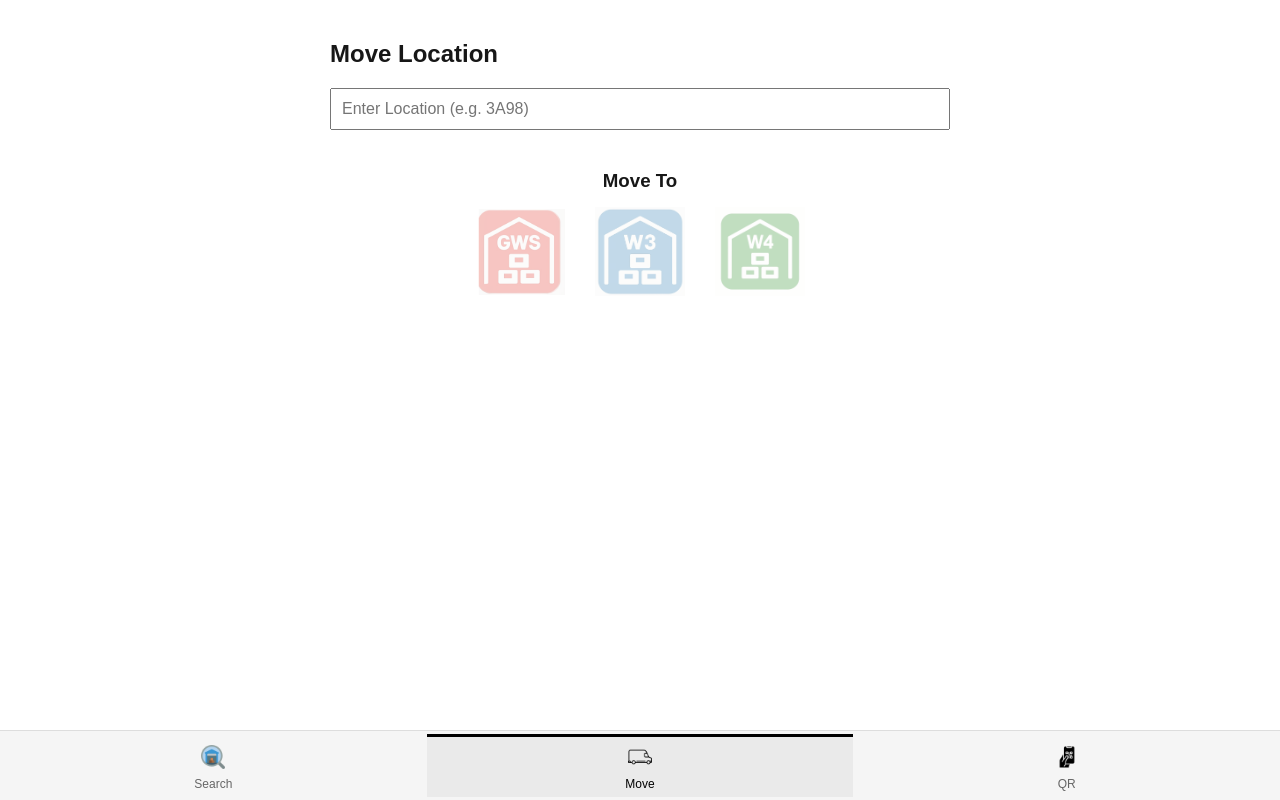
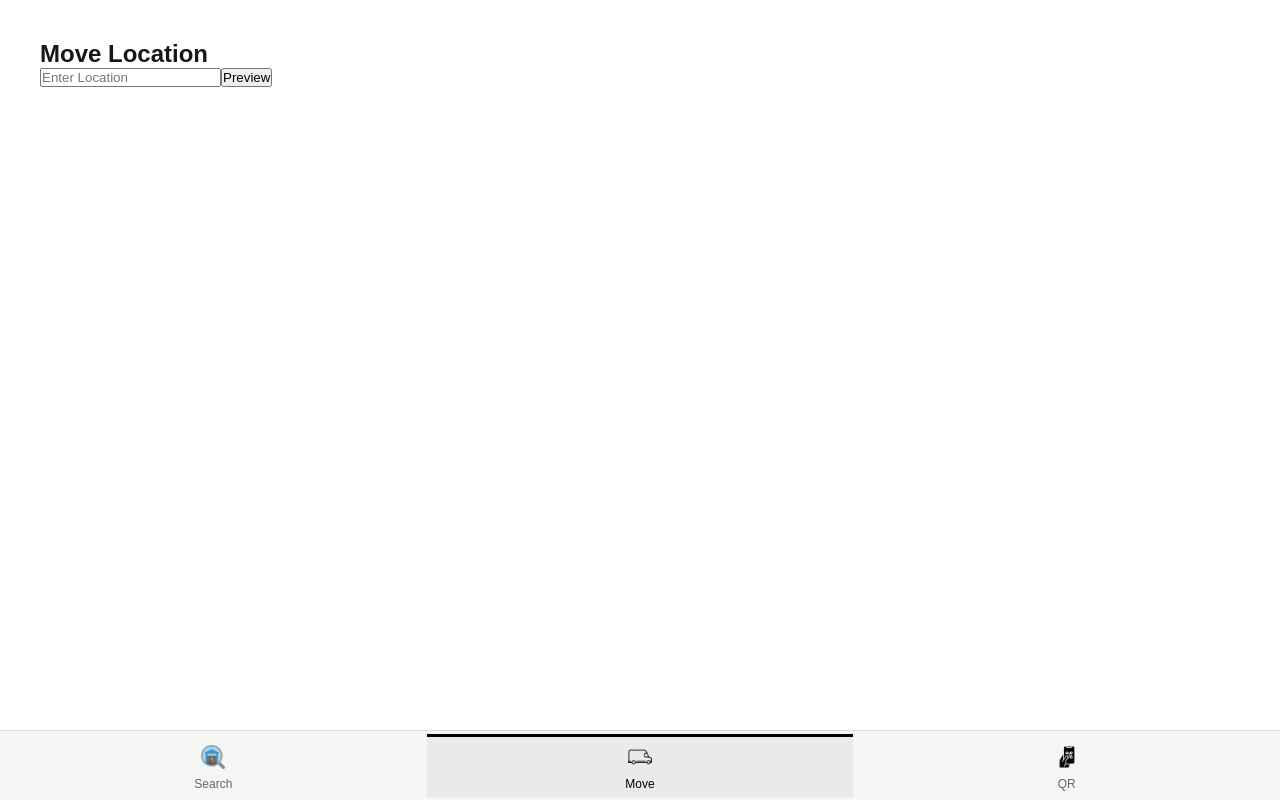
Before and after one commit to gwsstores-ops/stock-web, a Next.js app: page /move in a window 1280 px wide. Built offline with nearby package versions, Linux system fonts and the light colour scheme.

Commit message:
Fix useSearchParams by moving to client component

```diff
--- /dev/null
+++ b/src/app/move/MoveClient.tsx
@@ -0,0 +1,60 @@
+"use client";
+
+import { useState, useEffect } from "react";
+import { useSearchParams } from "next/navigation";
+
+type Row = {
+  id: number;
+  location: string;
+  item: string;
+  size: string;
+  qty: number;
+};
+
+export default function MoveClient() {
+  const [location, setLocation] = useState("");
+  const [previewRows, setPreviewRows] = useState<Row[]>([]);
+  const [suggestions, setSuggestions] = useState<string[]>([]);
+  const [loading, setLoading] = useState(false);
+
+  const searchParams = useSearchParams();
+
+  const handlePreview = async (loc?: string) => {
+    const target = loc || location;
+    if (!target) return;
+
+    const res = await fetch(`/api/preview?location=${target}`);
+    const data = await res.json();
+    setPreviewRows(data.rows || []);
+  };
+
+  useEffect(() => {
+    const scannedLocation = searchParams.get("location");
+
+    if (scannedLocation) {
+      const upper = scannedLocation.toUpperCase();
+      setLocation(upper);
+      handlePreview(upper);
+    }
+  }, [searchParams]);
+
+  return (
+    <div style={{ padding: 40 }}>
+      <h2>Move Location</h2>
+      <input
+        value={location}
+        onChange={(e) => setLocation(e.target.value.toUpperCase())}
+        placeholder="Enter Location"
+      />
+      <button onClick={() => handlePreview()}>
+        Preview
+      </button>
+
+      {previewRows.map((row) => (
+        <div key={row.id}>
+          {row.location} — {row.item} {row.size} — QTY {row.qty}
+        </div>
+      ))}
+    </div>
+  );
+}
--- a/src/app/move/page.tsx
+++ b/src/app/move/page.tsx
@@ -1,194 +1,5 @@
-"use client";
-export const dynamic = "force-dynamic";
-import { useState } from "react";
-import { useSearchParams } from "next/navigation";
-import { useEffect } from "react";
-
-type Row = {
-  id: number;
-  location: string;
-  item: string;
-  size: string;
-  qty: number;
-};
+import MoveClient from "./MoveClient";
 
 export default function Page() {
-  const [location, setLocation] = useState("");
-  const [previewRows, setPreviewRows] = useState<Row[]>([]);
-  const [suggestions, setSuggestions] = useState<string[]>([]);
-  const [loading, setLoading] = useState(false);
-const searchParams = useSearchParams();
-
-useEffect(() => {
-  const scannedLocation = searchParams.get("location");
-
-  if (scannedLocation) {
-    const upper = scannedLocation.toUpperCase();
-    setLocation(upper);
-    handlePreview(upper);
-  }
-}, [searchParams]);
-
-  const handlePreview = async (loc?: string) => {
-    const target = loc || location;
-    if (!target) return;
-
-    const res = await fetch(`/api/preview?location=${target}`);
-    const data = await res.json();
-    setPreviewRows(data.rows || []);
-  };
-
-  const handleMove = async (targetArea: string) => {
-    if (!previewRows.length) return;
-
-    const confirmMove = confirm(
-      `Move ${previewRows.length} row(s) to ${targetArea}?`
-    );
-
-    if (!confirmMove) return;
-
-    setLoading(true);
-
-    await fetch("/api/move", {
-      method: "POST",
-      headers: { "Content-Type": "application/json" },
-      body: JSON.stringify({
-        location,
-        target: targetArea
-      })
-    });
-
-    alert("Move complete");
-
-    await handlePreview(location);
-    setLoading(false);
-  };
-
-  const handleLocationChange = async (value: string) => {
-    const upper = value.toUpperCase();
-    setLocation(upper);
-
-    if (upper.length >= 2) {
-      const res = await fetch(`/api/preview?location=${upper}`);
-      const data = await res.json();
-
-      const rows: Row[] = data.rows || [];
-
-const uniqueLocations = Array.from(
-  new Set(rows.map((r) => r.location))
-);
-
-      setSuggestions(uniqueLocations);
-    } else {
-      setSuggestions([]);
-    }
-  };
-
-  const iconMap: Record<string, string> = {
-    GWS: "/gws.png",
-    W3: "/w3.png",
-    W4: "/w4.png"
-  };
-
-  return (
-    <div style={{ padding: 40, maxWidth: 700, margin: "0 auto" }}>
-      <h2 style={{ marginBottom: 20 }}>Move Location</h2>
-
-      {/* LOCATION INPUT + AUTOCOMPLETE */}
-      <div style={{ position: "relative", marginBottom: 40 }}>
-        <input
-          type="text"
-          placeholder="Enter Location (e.g. 3A98)"
-          value={location}
-          onChange={(e) => handleLocationChange(e.target.value)}
-          style={{
-            padding: 10,
-            width: "100%",
-            fontSize: 16
-          }}
-        />
-
-        {suggestions.length > 0 && (
-          <div
-            style={{
-              position: "absolute",
-              top: 45,
-              left: 0,
-              right: 0,
-              background: "white",
-              border: "1px solid #ccc",
-              zIndex: 10
-            }}
-          >
-            {suggestions.map((s) => (
-              <div
-                key={s}
-                style={{
-                  padding: 8,
-                  cursor: "pointer"
-                }}
-                onClick={() => {
-                  setLocation(s);
-                  setSuggestions([]);
-                  handlePreview(s);
-                }}
-              >
-                {s}
-              </div>
-            ))}
-          </div>
-        )}
-      </div>
-
-
-
-      {/* PREVIEW RESULTS */}
-      {previewRows.length > 0 && (
-  <div style={{ marginBottom: 40 }}>
-    {previewRows.map((row) => (
-      <div key={row.id}>
-        {row.location} ➡ ➡  {row.item} {row.size}➡➡ QTY:{" "}
-        {row.qty?.toLocaleString()}
-      </div>
-    ))}
-  </div>
-)}
-
-
-      {/* MOVE TO SECTION */}
-      <div style={{ marginTop: 30, textAlign: "center" }}>
-        <h3 style={{ marginBottom: 15 }}>Move To</h3>
-
-        <div
-          style={{
-            display: "flex",
-            gap: 30,
-            justifyContent: "center",
-            alignItems: "center"
-          }}
-        >
-          {["GWS", "W3", "W4"].map((area) => {
-            const disabled = previewRows.length === 0;
-
-            return (
-              <img
-                key={area}
-                src={iconMap[area]}
-                alt={area}
-                style={{
-                  width: 90,
-                  cursor: disabled ? "not-allowed" : "pointer",
-                  opacity: disabled ? 0.3 : 1,
-                  transition: "0.2s"
-                }}
-                onClick={() => {
-                  if (!disabled) handleMove(area);
-                }}
-              />
-            );
-          })}
-        </div>
-      </div>
-    </div>
-  );
+  return <MoveClient />;
 }
```
